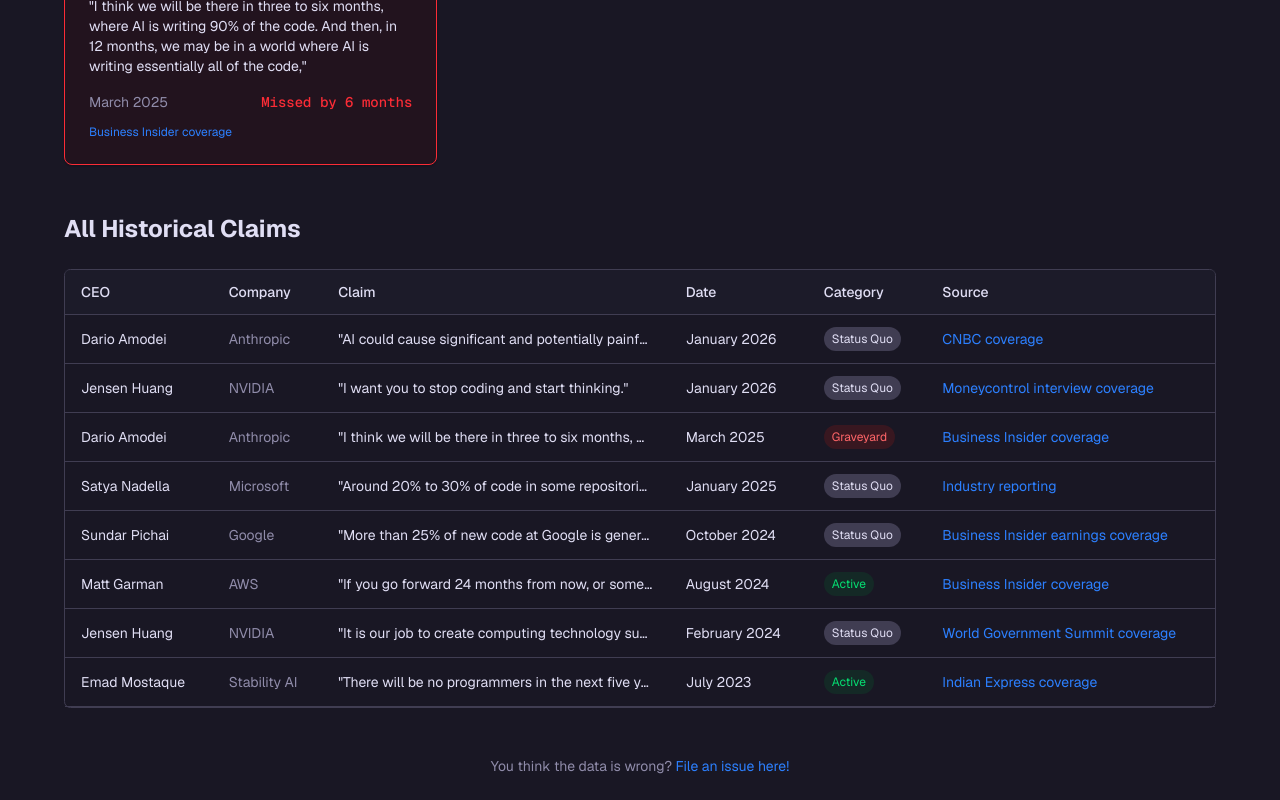
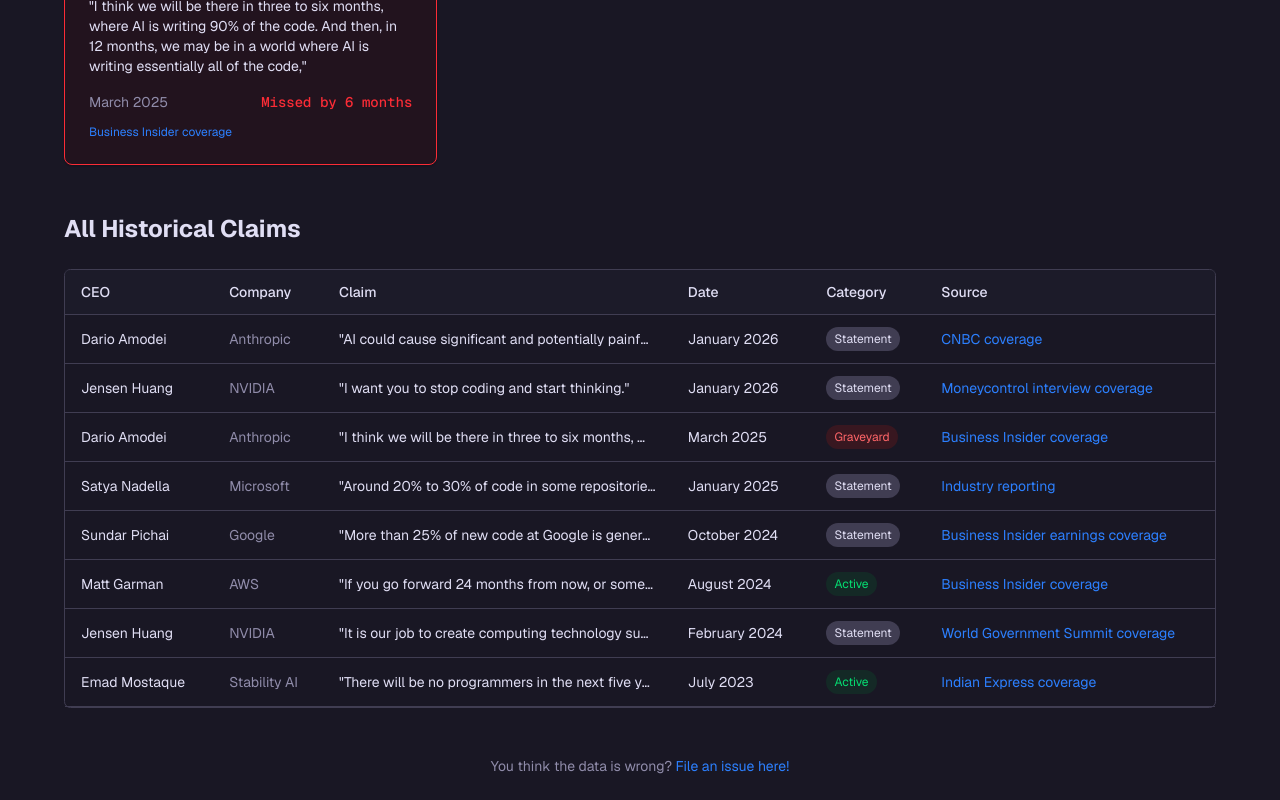
Before and after one commit to prathamdupare/ceo-hype-tracker, a Next.js app: page / in a window 1280 px wide. Shown: the part 867-1667 px from the top of the page. Built offline with nearby package versions, Linux system fonts and the light colour scheme.

Commit message:
Change 'Status Quo' to 'Statement'

```diff
--- a/app/page.tsx
+++ b/app/page.tsx
@@ -42,7 +42,7 @@
   const { isExpired } = getClaimStats(claim)
 
   if (claim.deadline_months === null) {
-    return "Status Quo"
+    return "Statement"
   }
   if (isExpired) {
     return "Graveyard"
```
